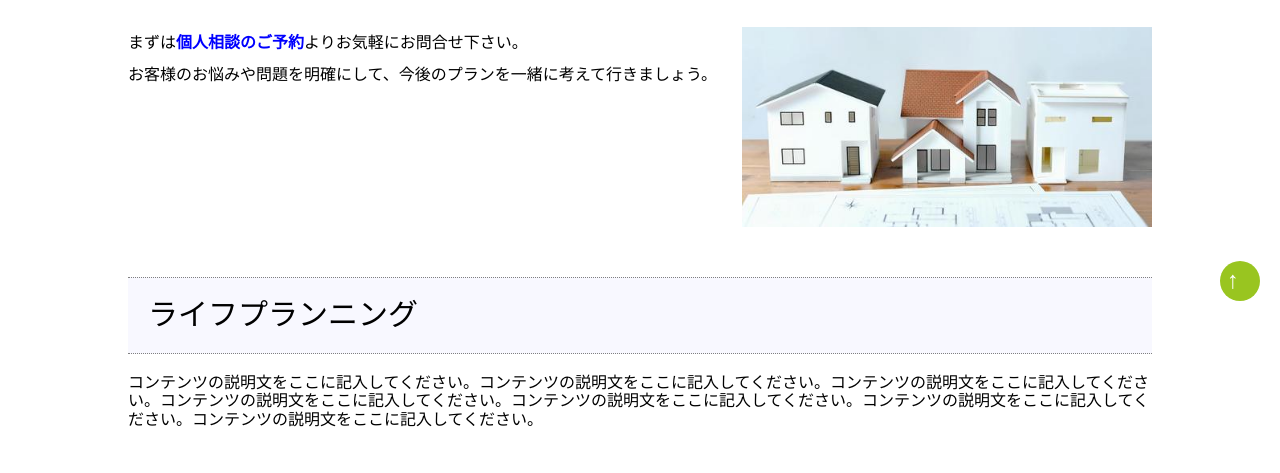
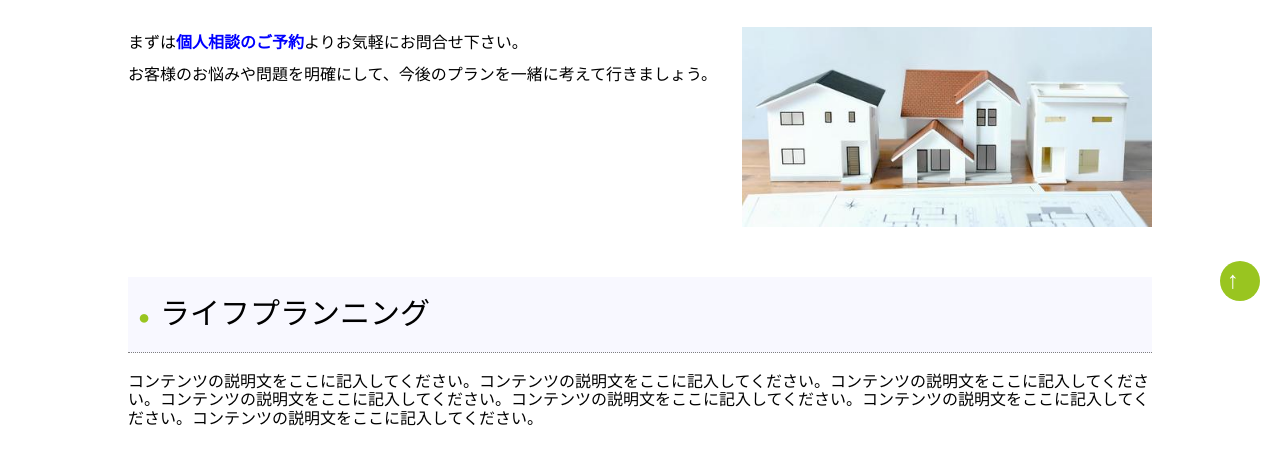
Before and after one commit to shogo-makino449/FP_portfolio, a plain HTML site: page page-service.html in a window 1280 px wide. Shown: the part 479-952 px from the top of the page. Drawn offline with Linux system fonts and the light colour scheme; some packages are replaced by stand-ins of ours; a web font is replaced by a local one.

Commit message:
サービス案内微修正

```diff
--- a/style.css
+++ b/style.css
@@ -498,11 +498,19 @@ textarea {
 
 .titleStyleH3 {
   font-size: 30px;
-  padding: 20px;
-  border-top: 1px dotted gray;
+  padding: 20px 10px;
+  border-top: 1px dotted rgb(8, 5, 5)2, 2, 2);
   border-bottom: 1px dotted gray;
   margin: 50px 0 20px;
   background-color: ghostwhite;
+}
+
+.titleStyleH3::before {
+  content: '●';
+  display: inline-block;
+  color: #99c520;
+  font-size: 20px;
+  margin-right: 10px;
 }
 
 
@@ -515,7 +523,7 @@ textarea {
   justify-content: center;
   width: 100%;
   height: 200px;
-  border-bottom: 1px solid gray;
+  border-bottom: 1px solid gainsboro;
   margin-top: 20px;
 }
 
```
